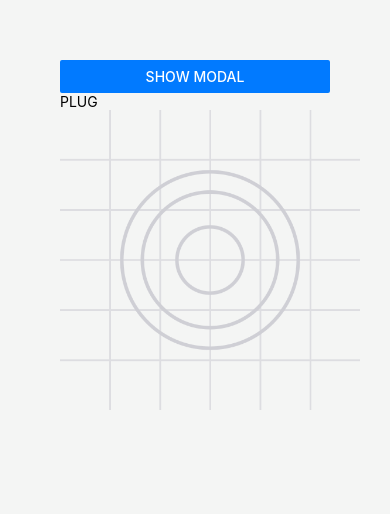
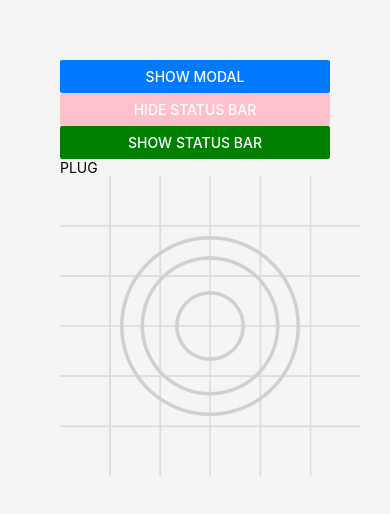
Before and after one commit to ConjecturesandRefutations/React-Native-Introduction, a React Native app in the folder CoreComponents/: screen / in a window 390 px wide. Shown: the top 514 px of the page. Built offline with nearby package versions, Linux system fonts and the light colour scheme.

Commit message:
statusBar

```diff
--- a/CoreComponents/App.js
+++ b/CoreComponents/App.js
@@ -1,13 +1,17 @@
 import { useState } from 'react';
-import { View, Button, ScrollView, Text, Image, ImageBackground, Pressable, Modal } from 'react-native';
+import { View, Button, ScrollView, Text, Image, ImageBackground, Pressable, Modal, StatusBar } from 'react-native';
 const logoImg = require("./assets/adaptive-icon.png")
 
 export default function App(){
   const [isModalVisible, setIsModalVisible] = useState(false);
+  const [isBarVisible, setIsBarInvisible] = useState(false);
   return (
 
   <View style={{ flex: 1, backgroundColor: "#F4F5F4", padding:60 }}>
+    <StatusBar backgroundColor="#FEC1CB" barStyle={'dark-content'} hidden={isBarVisible}/>
     <Button title='Show Modal' onPress={ ()=> setIsModalVisible(true)} color="#017AFF" />
+    <Button title='Hide Status Bar' onPress={ ()=> setIsBarInvisible(true)} color="#FEC1CB" />
+    <Button title='Show Status Bar' onPress={ ()=> setIsBarInvisible(false)} color="green" />
       <Text>PLUG</Text>
       <Pressable onPress={ ()=> console.log('Image Pressed')}>
         <Image source={logoImg} style={{width: 300, height: 300}}/>
```
Also changed, not shown: 1 other file (tests, documents, lock files or other folders).
